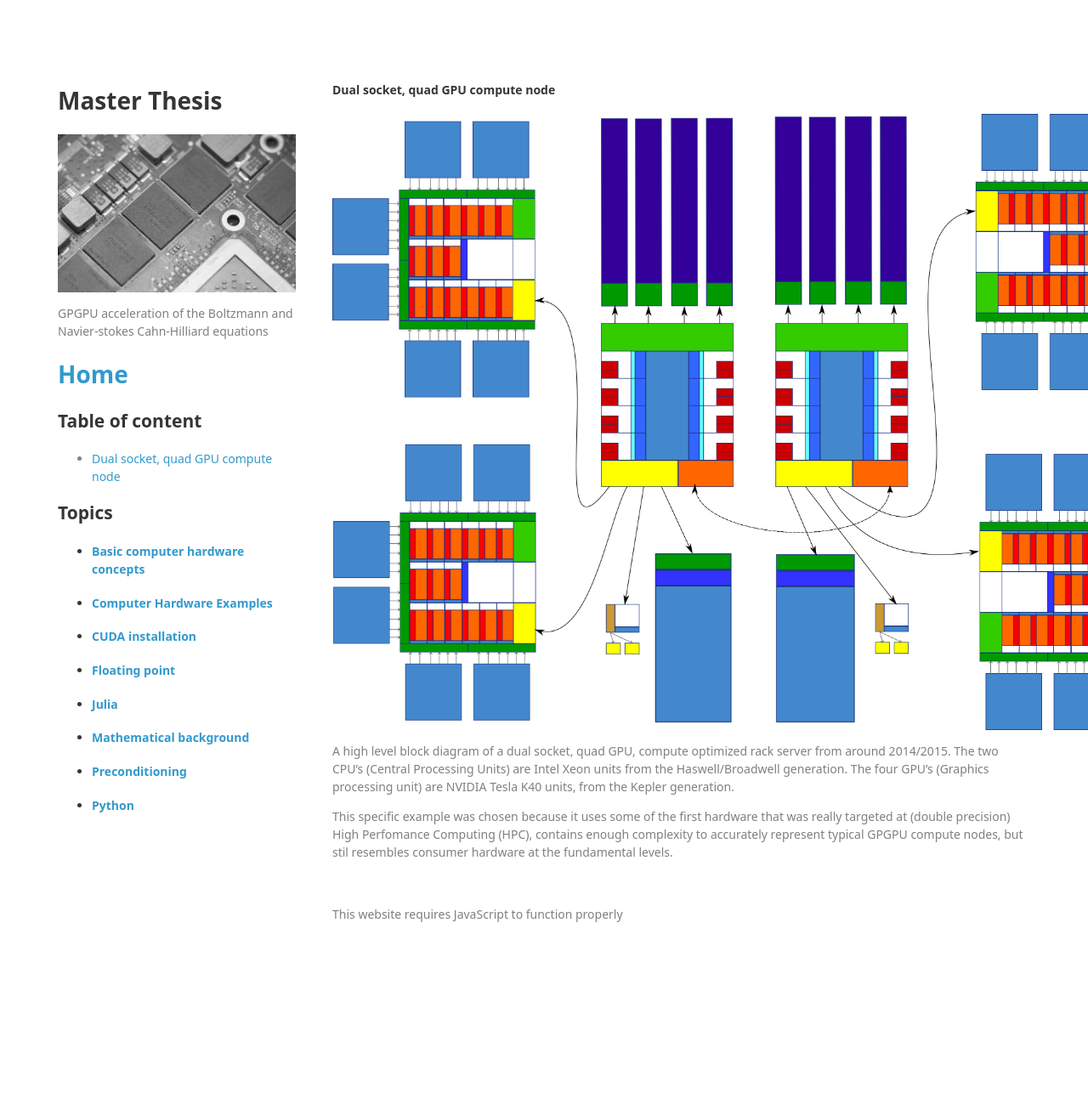
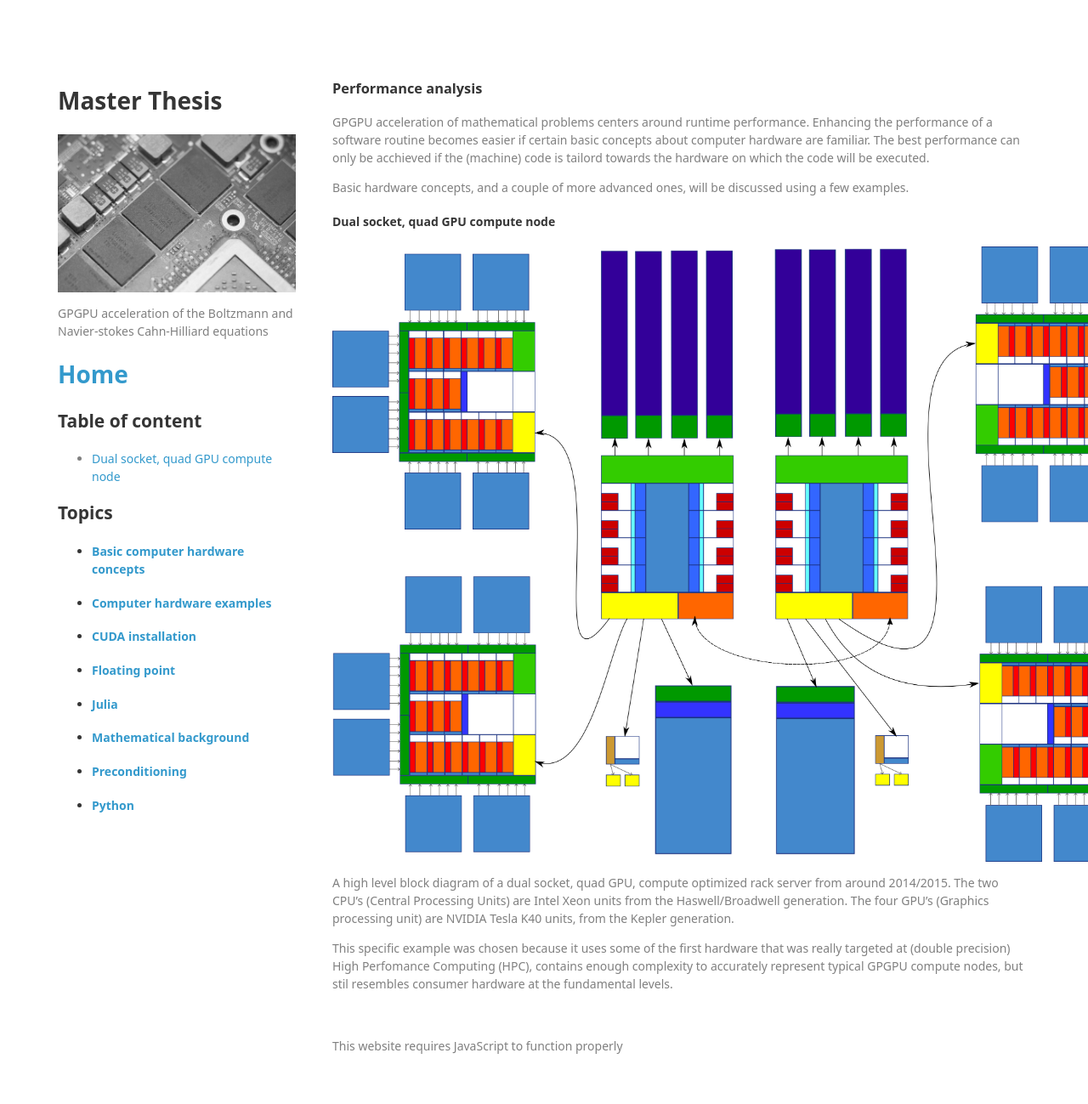
Before and after one commit to lucasbekker/lucasbekker.github.io, a Jekyll site: the page built from _sections/Computer_hardware_examples.md, in a window 1280 px wide. Shown: the whole page at 85% size. Built offline with Jekyll 4.4.1, drawn with Linux system fonts in a browser that asks for light colours; nearby versions of some CDN libraries; before the commit the page ends 1144 px from its top, so only the background shows below that.

Commit message:
Split off computer components

```diff
--- a/_sections/Computer_hardware_examples.md
+++ b/_sections/Computer_hardware_examples.md
@@ -1,7 +1,13 @@
 ---
 layout: default
-title: "Computer Hardware Examples"
+title: "Computer hardware examples"
 ---
+
+### Performance analysis
+
+GPGPU acceleration of mathematical problems centers around runtime performance. Enhancing the performance of a software routine becomes easier if certain basic concepts about computer hardware are familiar. The best performance can only be acchieved if the (machine) code is tailord towards the hardware on which the code will be executed.
+
+Basic hardware concepts, and a couple of more advanced ones, will be discussed using a few examples.
 
 #### Dual socket, quad GPU compute node
 
```
Also changed, not shown: _sections/Basic_computer_hardware_concepts.md (+1 -21 lines).
